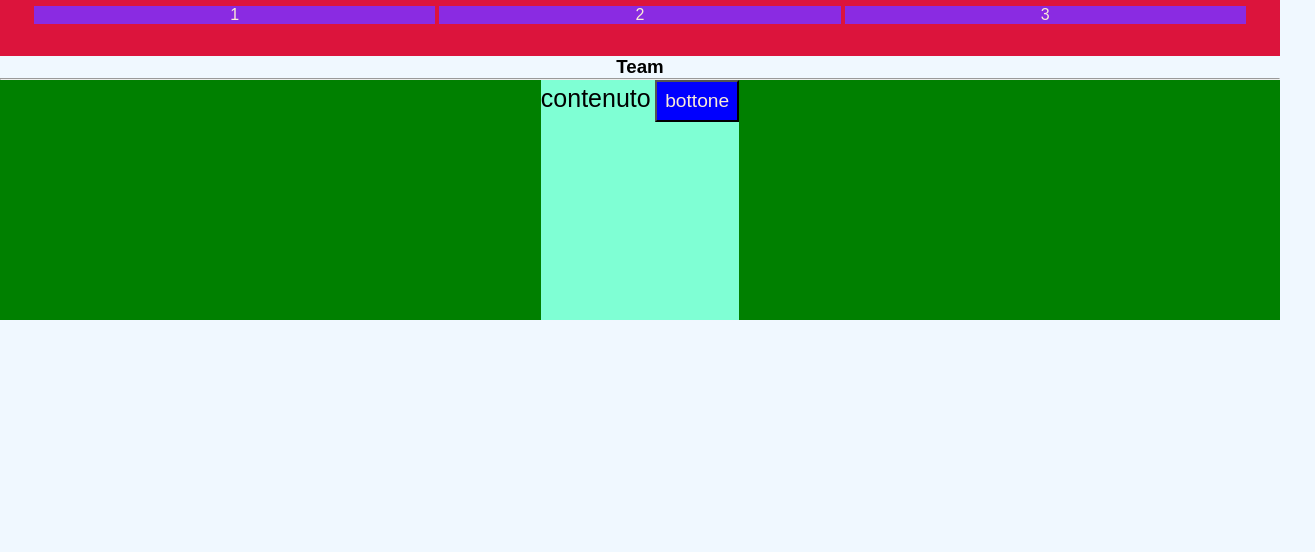
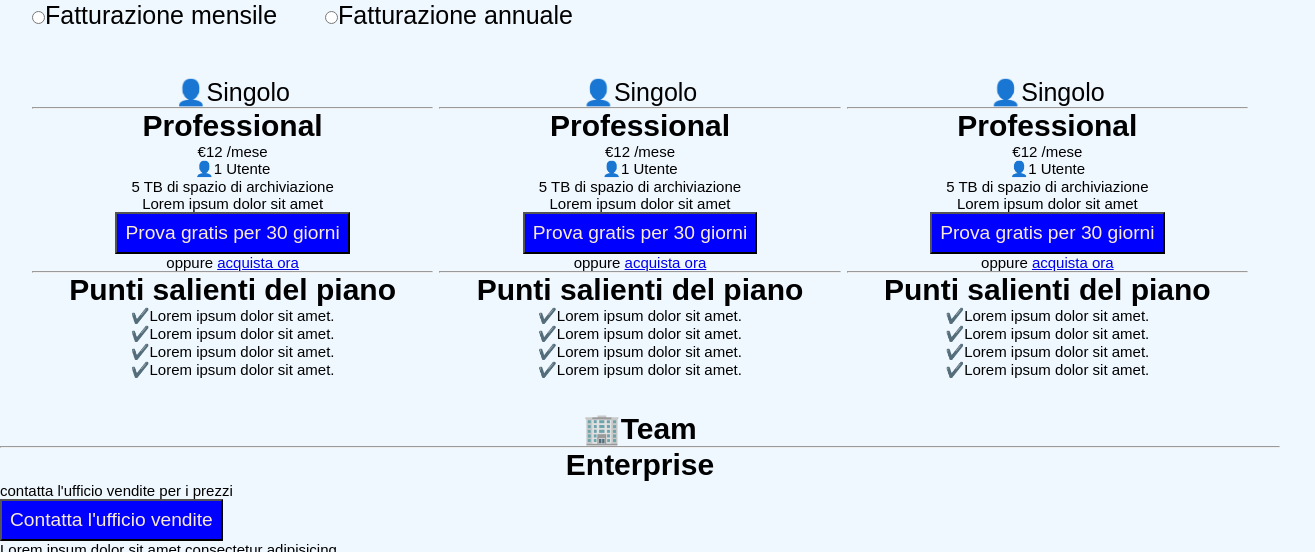
Before and after one commit to lucianocretella95/htmlcss-dropbox, a plain HTML site: page file html/index.html in a window 1280 px wide. Shown: the part 637-1189 px from the top of the page, 1315 px wide, since content can reach past the window. Before the commit the page ends 957 px from the top, so only its background shows below. Drawn offline with Linux system fonts and the light colour scheme.

Commit message:
continuo header

```diff
--- a/file css/style.css
+++ b/file css/style.css
@@ -9,6 +9,9 @@ body{
 }
 span{
     font-size: 25px;
+}
+p{
+    font-size: 15px;
 }
 
 
@@ -39,9 +42,10 @@ button{
 }
 
 .jumbotron{
-    background-color: aquamarine;
+    background-color:azure;
     color: black;
     width: 100%;
+    height: auto;
     display: flex;
     justify-content: space-between;
     font-size: 20px;
@@ -55,20 +59,22 @@ button{
 h1{
     text-align: center;
     font-weight: bold;
+    background-color: azure;
+    font-size: xxx-large;
 }
 
 
 .business{
     width: 100%;
     height: auto;
-    background-color: crimson;
     color: antiquewhite;
-    text-align: center;
 }
 .fatturazione{
     display: flex;
     align-items: flex-start;
     gap: 3rem;
+    color: black;
+    margin-left: 2rem;
 }
 
 
@@ -76,37 +82,40 @@ h2{
     color:black;
     text-align: center;
     margin-bottom: 1rem;
+    font-size: 35px;
+}
+h3{
+    text-align: center;
+    font-size: 30px;
+
 }
 
 
 .squares{
+    padding: 2rem;
     display: flex;
-    justify-content: space-around;
-    padding: 2rem;
+    justify-content: space-between;
 }
+
 .square{
-    background-color: blueviolet;
+    color: black;
     width:33%;
     height: auto;
     margin-top: 1rem;
     border: black 1rem;
+    text-align: center;
 }
 
 .team{
-    background-color: green;
-    color: antiquewhite;
-    border: black 1rem;
-    display: flex;
-    justify-content: space-around;
+    color:black;
     width: 100%;
-    height: 15rem;
+    height: auto;
 }
 
-.contact{
-    background-color: aquamarine;
-    color: black;
+.partner{
+    display: flex;
+    justify-content: space-between;
+    width: 100%;
+    height: auto;
+    font-size: 20px;
 }
-
-h3{
-    text-align: center;
-}
--- a/file html/index.html
+++ b/file html/index.html
@@ -43,22 +43,83 @@
                         <span><input type="radio" name="input" id="">Fatturazione annuale</span>
                         </div>
                         <div class="squares">
-                            <div class="square">1</div>
-                            <div class="square">2</div>
-                            <div class="square">3</div>
+                            <div class="square"> <span>👤Singolo</span>
+                                <hr>
+                                <div class="int-card">
+                                    <h3>Professional</h3>
+                                    <p>&euro;12 /mese</p>
+                                    <p>👤1 Utente</p>
+                                    <p>5 TB di spazio di archiviazione</p>
+                                    <p>Lorem ipsum dolor sit amet</p>
+                                    <button type="button">Prova gratis per 30 giorni</button>
+                                    <p>oppure <a href="http://#">acquista ora</a></p>
+                                    <hr>
+                                    <h3>Punti salienti del piano</h3>
+                                    <p>✔️Lorem ipsum dolor sit amet.</p>
+                                    <p>✔️Lorem ipsum dolor sit amet.</p>
+                                    <p>✔️Lorem ipsum dolor sit amet.</p>
+                                    <p>✔️Lorem ipsum dolor sit amet.</p>
+                                </div>
+                            </div>
+                            <div class="square"> <span>👤Singolo</span>
+                                <hr>
+                                <div class="int-card">
+                                    <h3>Professional</h3>
+                                    <p>&euro;12 /mese</p>
+                                    <p>👤1 Utente</p>
+                                    <p>5 TB di spazio di archiviazione</p>
+                                    <p>Lorem ipsum dolor sit amet</p>
+                                    <button type="button">Prova gratis per 30 giorni</button>
+                                    <p>oppure <a href="http://#">acquista ora</a></p>
+                                    <hr>
+                                    <h3>Punti salienti del piano</h3>
+                                    <p>✔️Lorem ipsum dolor sit amet.</p>
+                                    <p>✔️Lorem ipsum dolor sit amet.</p>
+                                    <p>✔️Lorem ipsum dolor sit amet.</p>
+                                    <p>✔️Lorem ipsum dolor sit amet.</p>
+                                </div>
+                            </div>
+                            <div class="square"> <span>👤Singolo</span>
+                                <hr>
+                                <div class="int-card">
+                                    <h3>Professional</h3>
+                                    <p>&euro;12 /mese</p>
+                                    <p>👤1 Utente</p>
+                                    <p>5 TB di spazio di archiviazione</p>
+                                    <p>Lorem ipsum dolor sit amet</p>
+                                    <button type="button">Prova gratis per 30 giorni</button>
+                                    <p>oppure <a href="http://#">acquista ora</a></p>
+                                    <hr>
+                                    <h3>Punti salienti del piano</h3>
+                                    <p>✔️Lorem ipsum dolor sit amet.</p>
+                                    <p>✔️Lorem ipsum dolor sit amet.</p>
+                                    <p>✔️Lorem ipsum dolor sit amet.</p>
+                                    <p>✔️Lorem ipsum dolor sit amet.</p>
+                                </div>
+                            </div>
                         </div>
                     </div>
-                    <h3>Team</h3>
+                    <h3>🏢Team</h3>
                         <hr>
                     <div class="team">
-                        <div class="contact">
-                            <span>contenuto</span>
-                            <button type="button">bottone</button>
+                        <h3>Enterprise</h3>
+                        <p>contatta l'ufficio vendite per i prezzi</p>
+                        <button type="button">Contatta l'ufficio vendite</button>
+                            <p>Lorem ipsum dolor sit amet consectetur adipisicing</p>
+                    </div>
+                    <div class="partner">
+                        <div class="immagine">
+                             <img src="../img/partner.png" alt="" srcset="">
+                        </div>
+                        <div class="descrizione">
+                        <h2>Entra in contatto con un <br> partner Dropbox</h2>
+                        <p>Lorem ipsum dolor, sit amet consectetur adipisicing</p>
+                        <button type="find">Trova un partner</button>
                         </div>
                     </div>
     </main>
-    <footer>
+            <footer>
 
-    </footer>
+            </footer>
 </body>
 </html>
```
